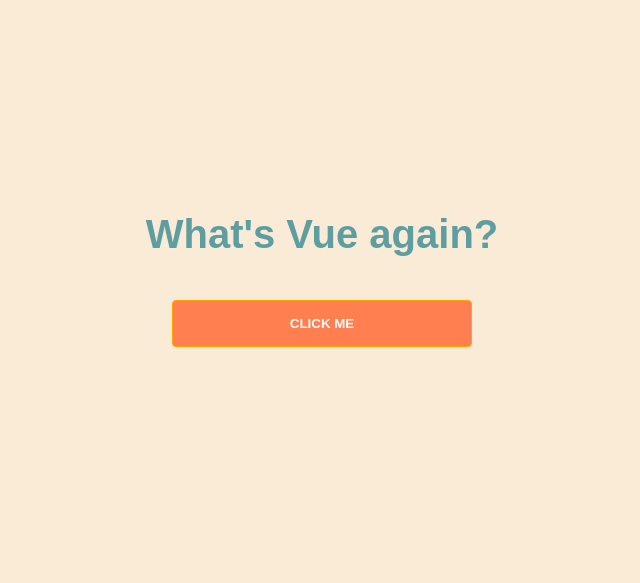
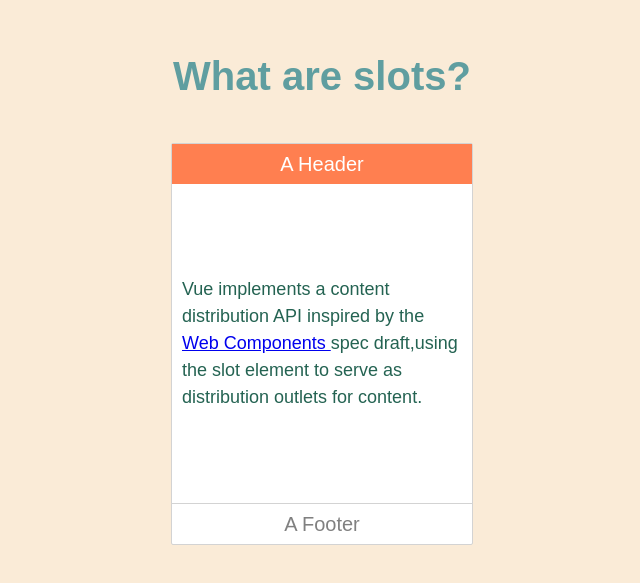
Before and after one commit to sofanisba/slotorama, a Vue app: page / in a window 1280 px wide. Shown: the part 131-714 px from the top of the page, without its empty margins (318-958 px from the left). Built offline with nearby package versions, Linux system fonts and the light colour scheme.

Commit message:
2-basic slots

```diff
--- a/src/App.vue
+++ b/src/App.vue
@@ -1,20 +1,22 @@
 <template>
   <div id="app">
-    <component :is="activeComponent" />
+    <component :is="activeComponent" class="active"/>
   </div>
 </template>
 
 <script>
 import WhatVue from './components/WhatVue'
+import WhatSlots from './components/WhatSlots'
 export default {
   name: 'app',
   components: {
-    WhatVue
+    WhatVue,
+    WhatSlots
   },
 
   computed: {
     activeComponent () {
-      return 'what-vue'
+      return 'what-slots'
     }
   }
 }
@@ -24,6 +26,7 @@
 body {
   background-color: antiquewhite;
 }
+
 #app {
   height: 100vh;
   display: flex;
@@ -33,4 +36,11 @@
   font-size: 20px;
   line-height: 2;
 }
+
+.active {
+  display: flex;
+  flex-direction: column;
+  justify-content: center;
+  align-items: center;
+}
 </style>
--- /dev/null
+++ b/src/components/WhatSlots.vue
@@ -0,0 +1,35 @@
+<template lang="html">
+  <div id="what-slots">
+    <v-title text="What are slots?" />
+
+    <v-card>
+      Vue implements a content distribution API inspired by the
+      <a
+        href="https://github.com/w3c/webcomponents/blob/gh-pages/proposals/Slots-Proposal.md"
+        target="_blank"
+      >
+        Web Components
+      </a>
+      spec draft,using the slot element to serve as distribution outlets for
+      content.
+    </v-card>
+  </div>
+</template>
+
+<script>
+import VTitle from './common/VTitle'
+import VCard from './common/VCard'
+export default {
+  name: 'what-slots',
+  components: {
+    VTitle,
+    VCard
+  }
+}
+</script>
+
+<style lang="css" scoped>
+#what-slots{
+
+}
+</style>
--- a/src/components/WhatVue.vue
+++ b/src/components/WhatVue.vue
@@ -40,9 +40,5 @@
 
 <style lang="css" scoped>
 #whats-vue{
-  display: flex;
-  flex-direction: column;
-  justify-content: center;
-  align-items: center;
 }
 </style>
--- /dev/null
+++ b/src/components/common/VCard.vue
@@ -0,0 +1,52 @@
+<template lang="html">
+  <div class="v-card">
+    <div class="header">
+      A Header
+    </div>
+
+    <div class="content">
+      <slot />
+    </div>
+
+    <div class="footer">
+      A Footer
+    </div>
+  </div>
+</template>
+
+<script>
+export default {
+}
+</script>
+
+<style lang="css" scoped>
+.v-card {
+  height: 400px;
+  width: 300px;
+  background-color: white;
+  border: 1px solid lightgrey;
+  border-radius: 2px;
+  display: flex;
+  flex-direction: column;
+  justify-content: space-between;
+}
+
+.header {
+  background-color: coral;
+  text-align: center;
+  color: white;
+}
+
+.content {
+  padding: 10px;
+  font-size: 18px;
+  line-height: 1.5;
+}
+
+.footer {
+  display: flex;
+  justify-content: center;
+  border-top: 1px solid lightgrey;
+  color: grey;
+}
+</style>
```
